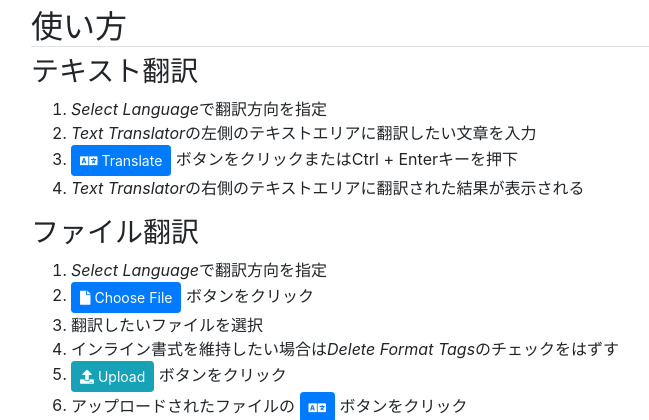
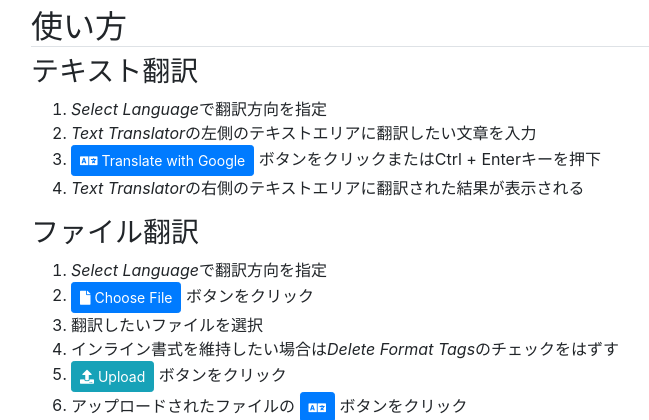
Before and after one commit to takatsugu-kato/kon_nyaku, a Django app: page /translate/help/ in a window 1280 px wide. Shown: the part 56-476 px from the top of the page, without its empty margins (54-703 px from the left). Run offline with Django 3.2, Linux system fonts and the light colour scheme; data that the repository does not hold is empty; some libraries are stand-ins or nearby versions.

Commit message:
update readme

```diff
--- a/translate/templates/translate/help.html
+++ b/translate/templates/translate/help.html
@@ -8,7 +8,7 @@
   <ol>
     <li><var>Select Language</var>で翻訳方向を指定</li>
     <li><var>Text Translator</var>の左側のテキストエリアに翻訳したい文章を入力</li>
-    <li><span class="btn btn-primary btn-sm"><i class="fas fa-language"></i> Translate</span> ボタンをクリックまたはCtrl + Enterキーを押下</li>
+    <li><span class="btn btn-primary btn-sm"><i class="fas fa-language"></i> Translate with Google</span> ボタンをクリックまたはCtrl + Enterキーを押下</li>
     <li><var>Text Translator</var>の右側のテキストエリアに翻訳された結果が表示される</li>
   </ol>
 
```
